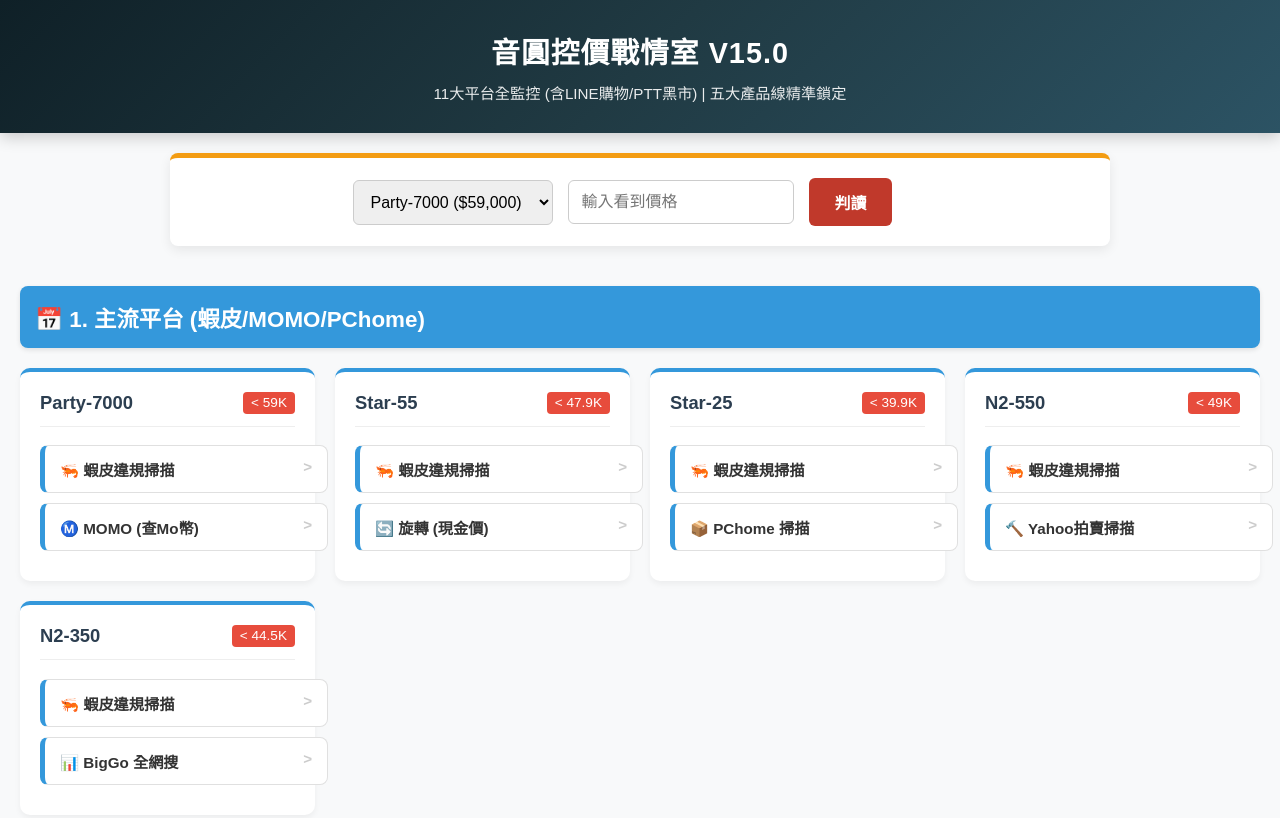
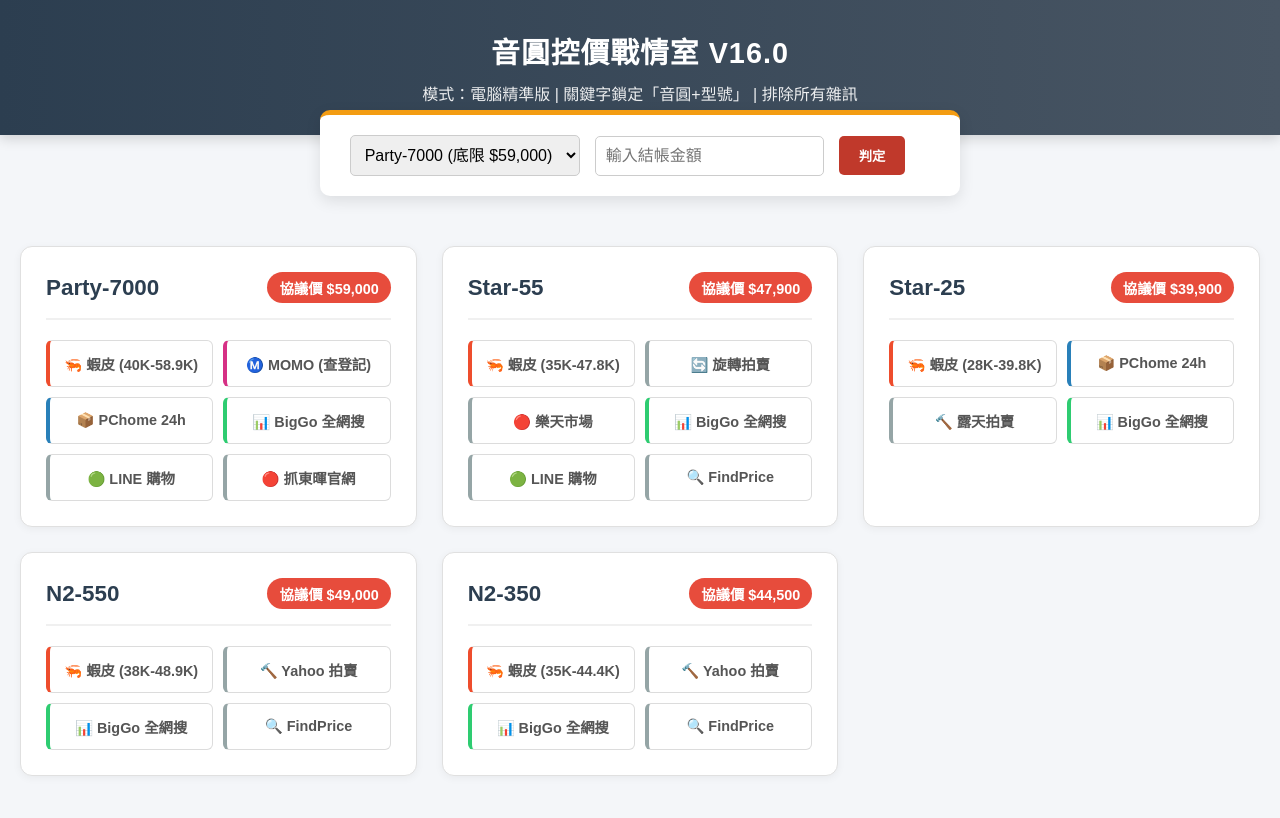
Before and after one commit to a91109711-wq/inyuan-audit, a plain HTML site: page index.html in a window 1280 px wide. Shown: the top 818 px of the page. Drawn offline with Linux system fonts and the light colour scheme.

Commit message:
Update title and styles for version 16.0

```diff
--- a/index.html
+++ b/index.html
@@ -3,133 +3,170 @@
 <head>
     <meta charset="UTF-8">
     <meta name="viewport" content="width=device-width, initial-scale=1.0">
-    <title>音圓控價戰情室 V15.0 (上帝視角版)</title>
+    <title>音圓控價戰情室 V16.0 (電腦精準版)</title>
     <style>
-        :root { --primary: #2c3e50; --schedule-bg: #eaf2f8; --spot-bg: #fdedec; --deep-bg: #e8daef; --card: #fff; }
-        body { font-family: "Microsoft JhengHei", Arial, sans-serif; margin: 0; padding: 0; color: #333; background: #f8f9fa; }
+        :root { --primary: #2c3e50; --bg: #f4f6f9; --card: #ffffff; --border: #e0e0e0; }
+        body { font-family: "Microsoft JhengHei", Arial, sans-serif; margin: 0; padding: 0; color: #333; background: var(--bg); }
 
         /* 標題區 */
-        .main-header { text-align: center; padding: 30px; background: linear-gradient(135deg, #0f2027, #203a43, #2c5364); color: white; box-shadow: 0 4px 15px rgba(0,0,0,0.2); }
-        .main-header h1 { margin: 0; font-size: 1.8rem; letter-spacing: 1px; }
-        .main-header p { margin: 10px 0 0; opacity: 0.9; font-size: 0.95rem; }
+        .header { text-align: center; padding: 30px; background: linear-gradient(to right, #2c3e50, #485563); color: white; box-shadow: 0 4px 12px rgba(0,0,0,0.15); }
+        .header h1 { margin: 0; font-size: 1.8rem; letter-spacing: 1px; }
+        .header p { margin: 10px 0 0; font-size: 1rem; opacity: 0.9; }
 
-        /* 計算機工具 */
-        .calc-panel { background: #fff; padding: 20px; max-width: 900px; margin: 20px auto; border-radius: 8px; box-shadow: 0 4px 12px rgba(0,0,0,0.08); display: flex; gap: 15px; justify-content: center; align-items: center; flex-wrap: wrap; border-top: 5px solid #f39c12; }
-        select, input { padding: 12px; border: 1px solid #ccc; border-radius: 6px; font-size: 1rem; width: 200px; }
-        button { padding: 12px 25px; background: #c0392b; color: white; cursor: pointer; border: none; font-weight: bold; border-radius: 6px; font-size: 1rem; transition: 0.3s; }
-        button:hover { background: #a93226; transform: scale(1.05); }
-        #checkResult { font-weight: bold; font-size: 1.1rem; padding: 0 10px; }
+        /* 計算機 */
+        .calc-wrapper { display: flex; justify-content: center; margin: -25px 0 30px; padding: 0 20px; }
+        .calc-panel { background: #fff; padding: 20px 30px; border-radius: 10px; box-shadow: 0 5px 15px rgba(0,0,0,0.1); display: flex; align-items: center; gap: 15px; border-top: 5px solid #f39c12; }
+        select, input { padding: 10px; border: 1px solid #ccc; border-radius: 5px; font-size: 1rem; }
+        button { padding: 10px 20px; background: #c0392b; color: white; border: none; border-radius: 5px; cursor: pointer; font-weight: bold; transition: 0.2s; }
+        button:hover { background: #a93226; }
+        #checkResult { font-weight: bold; margin-left: 10px; font-size: 1.1rem; }
 
-        /* 區域容器 */
-        .section { padding: 20px; max-width: 1250px; margin: 0 auto; }
-        .section-header { font-size: 1.4rem; font-weight: bold; margin-bottom: 20px; padding: 15px; border-radius: 8px; color: white; display: flex; align-items: center; box-shadow: 0 2px 5px rgba(0,0,0,0.1); }
+        /* 主容器 */
+        .container { max-width: 1400px; margin: 0 auto; padding: 20px; }
+        .grid-box { display: grid; grid-template-columns: repeat(auto-fit, minmax(350px, 1fr)); gap: 25px; }
 
-        /* 藍區 (排程) */
-        .blue-zone .section-header { background: #3498db; }
-        .blue-zone .card { border-top: 4px solid #3498db; }
+        /* 卡片樣式 */
+        .card { background: var(--card); padding: 25px; border-radius: 12px; box-shadow: 0 2px 8px rgba(0,0,0,0.05); border: 1px solid var(--border); transition: transform 0.2s; }
+        .card:hover { transform: translateY(-5px); box-shadow: 0 8px 20px rgba(0,0,0,0.1); }
 
-        /* 紫區 (深層) */
-        .purple-zone .section-header { background: #8e44ad; }
-        .purple-zone .card { border-top: 4px solid #8e44ad; background: #fbfbfd; }
+        /* 卡片標題 */
+        .card-header { display: flex; justify-content: space-between; align-items: center; border-bottom: 2px solid #f0f0f0; padding-bottom: 15px; margin-bottom: 20px; }
+        .card-header h2 { margin: 0; font-size: 1.4rem; color: #2c3e50; }
+        .price-limit { background: #e74c3c; color: white; padding: 5px 12px; border-radius: 20px; font-size: 0.9rem; font-weight: bold; }
 
-        /* 紅區 (突擊) */
-        .red-zone .section-header { background: #c0392b; }
-        .red-zone .card { border-top: 4px solid #c0392b; background: #fff5f5; }
+        /* 連結按鈕群組 */
+        .link-group { display: grid; grid-template-columns: 1fr 1fr; gap: 10px; }
+        .btn { display: flex; align-items: center; justify-content: center; padding: 12px; background: #fff; border: 1px solid #dcdcdc; border-radius: 6px; text-decoration: none; color: #555; font-size: 0.9rem; font-weight: 600; transition: 0.2s; }
+        .btn:hover { background: #f8f9fa; border-color: #999; color: #000; }
 
-        /* 格狀佈局 */
-        .grid-container { display: grid; grid-template-columns: repeat(auto-fit, minmax(280px, 1fr)); gap: 20px; }
-
-        /* 卡片設計 */
-        .card { background: var(--card); padding: 20px; border-radius: 10px; box-shadow: 0 3px 6px rgba(0,0,0,0.05); transition: 0.2s; }
-        .card:hover { transform: translateY(-5px); box-shadow: 0 8px 20px rgba(0,0,0,0.1); }
-        .card h3 { margin-top: 0; border-bottom: 1px solid #eee; padding-bottom: 12px; display: flex; justify-content: space-between; font-size: 1.15rem; color: #2c3e50; }
-        .badge { background: #e74c3c; color: white; padding: 3px 8px; border-radius: 4px; font-size: 0.85rem; font-weight: normal; }
-
-        /* 按鈕優化 */
-        .btn { display: block; width: 100%; padding: 12px; margin: 10px 0; background: #fff; border: 1px solid #e0e0e0; border-radius: 8px; text-decoration: none; color: #333; transition: 0.2s; font-weight: 600; font-size: 0.95rem; text-align: left; padding-left: 15px; position: relative; }
-        .btn::after { content: '>'; position: absolute; right: 15px; color: #ccc; }
-        .btn:hover { background: #f8f9fa; border-color: #bbb; color: #000; z-index: 1; }
-
-        .btn-blue { border-left: 5px solid #3498db; }
-        .btn-purple { border-left: 5px solid #8e44ad; }
-        .btn-red { border-left: 5px solid #e74c3c; }
+        /* 平台顏色識別 */
+        .shopee { border-left: 4px solid #ee4d2d; }
+        .momo { border-left: 4px solid #d63085; }
+        .pchome { border-left: 4px solid #2980b9; }
+        .biggo { border-left: 4px solid #2ecc71; }
+        .other { border-left: 4px solid #95a5a6; }
 
     </style>
 </head>
 <body>
 
-<div class="main-header">
-    <h1>音圓控價戰情室 V15.0</h1>
-    <p>11大平台全監控 (含LINE購物/PTT黑市) | 五大產品線精準鎖定</p>
+<div class="header">
+    <h1>音圓控價戰情室 V16.0</h1>
+    <p>模式：電腦精準版 | 關鍵字鎖定「音圓+型號」 | 排除所有雜訊</p>
 </div>
 
-<div class="calc-panel">
-    <select id="modelType">
-        <option value="59000">Party-7000 ($59,000)</option>
-        <option value="47900">Star-55 ($47,900)</option>
-        <option value="39900">Star-25 ($39,900)</option>
-        <option value="49000">N2-550 ($49,000)</option>
-        <option value="44500">N2-350 ($44,500)</option>
-    </select>
-    <input type="number" id="finalPrice" placeholder="輸入看到價格">
-    <button onclick="checkPrice()">判讀</button>
-    <span id="checkResult"></span>
+<div class="calc-wrapper">
+    <div class="calc-panel">
+        <select id="modelType">
+            <option value="59000">Party-7000 (底限 $59,000)</option>
+            <option value="47900">Star-55 (底限 $47,900)</option>
+            <option value="39900">Star-25 (底限 $39,900)</option>
+            <option value="49000">N2-550 (底限 $49,000)</option>
+            <option value="44500">N2-350 (底限 $44,500)</option>
+        </select>
+        <input type="number" id="finalPrice" placeholder="輸入結帳金額">
+        <button onclick="checkPrice()">判定</button>
+        <span id="checkResult"></span>
+    </div>
 </div>
 
-<div class="section blue-zone">
-    <div class="section-header">📅 1. 主流平台 (蝦皮/MOMO/PChome)</div>
-    <div class="grid-container">
+<div class="container">
+    <div class="grid-box">
 
         <div class="card">
-            <h3>Party-7000 <span class="badge">< 59K</span></h3>
-            <a href="https://shopee.tw/search?keyword=音圓%20Party-7000&minPrice=40000&maxPrice=58900&sortBy=price" target="_blank" class="btn btn-blue">🦐 蝦皮違規掃描</a>
-            <a href="https://www.momoshop.com.tw/search/searchShop.jsp?keyword=音圓%20Party-7000" target="_blank" class="btn btn-blue">Ⓜ️ MOMO (查Mo幣)</a>
+            <div class="card-header">
+                <h2>Party-7000</h2>
+                <span class="price-limit">協議價 $59,000</span>
+            </div>
+            <div class="link-group">
+                <a href="https://shopee.tw/search?keyword=音圓%20Party-7000&minPrice=40000&maxPrice=58900&sortBy=price" target="_blank" class="btn shopee">🦐 蝦皮 (40K-58.9K)</a>
+                <a href="https://www.momoshop.com.tw/search/searchShop.jsp?keyword=音圓%20Party-7000" target="_blank" class="btn momo">Ⓜ️ MOMO (查登記)</a>
+                <a href="https://ecshweb.pchome.com.tw/search/v3.3/?q=音圓%20Party-7000&price=40000-58900" target="_blank" class="btn pchome">📦 PChome 24h</a>
+                <a href="https://biggo.com.tw/s/音圓%20Party-7000/?price=40000-58900" target="_blank" class="btn biggo">📊 BigGo 全網搜</a>
+                <a href="https://buy.line.me/search?q=音圓%20Party-7000&priceFrom=40000&priceTo=58900" target="_blank" class="btn other">🟢 LINE 購物</a>
+                <a href="https://www.google.com/search?q=東暉國際+音圓+Party-7000" target="_blank" class="btn other">🔴 抓東暉官網</a>
+            </div>
         </div>
 
         <div class="card">
-            <h3>Star-55 <span class="badge">< 47.9K</span></h3>
-            <a href="https://shopee.tw/search?keyword=音圓%20Star-55&minPrice=35000&maxPrice=47800&sortBy=price" target="_blank" class="btn btn-blue">🦐 蝦皮違規掃描</a>
-            <a href="https://tw.carousell.com/search/音圓%20Star-55?price_start=30000&price_end=47000&sort_by=3" target="_blank" class="btn btn-blue">🔄 旋轉 (現金價)</a>
+            <div class="card-header">
+                <h2>Star-55</h2>
+                <span class="price-limit">協議價 $47,900</span>
+            </div>
+            <div class="link-group">
+                <a href="https://shopee.tw/search?keyword=音圓%20Star-55&minPrice=35000&maxPrice=47800&sortBy=price" target="_blank" class="btn shopee">🦐 蝦皮 (35K-47.8K)</a>
+                <a href="https://tw.carousell.com/search/音圓%20Star-55?price_start=30000&price_end=47000&sort_by=3" target="_blank" class="btn other">🔄 旋轉拍賣</a>
+                <a href="https://www.rakuten.com.tw/search/音圓%20Star-55/?min=35000&max=47800" target="_blank" class="btn other">🔴 樂天市場</a>
+                <a href="https://biggo.com.tw/s/音圓%20Star-55/?price=35000-47800" target="_blank" class="btn biggo">📊 BigGo 全網搜</a>
+                <a href="https://buy.line.me/search?q=音圓%20Star-55&priceFrom=35000&priceTo=47800" target="_blank" class="btn other">🟢 LINE 購物</a>
+                <a href="https://www.findprice.com.tw/g/音圓%20Star-55?min=35000&max=47800" target="_blank" class="btn other">🔍 FindPrice</a>
+            </div>
         </div>
 
         <div class="card">
-            <h3>Star-25 <span class="badge">< 39.9K</span></h3>
-            <a href="https://shopee.tw/search?keyword=音圓%20Star-25&minPrice=28000&maxPrice=39800&sortBy=price" target="_blank" class="btn btn-blue">🦐 蝦皮違規掃描</a>
-            <a href="https://ecshweb.pchome.com.tw/search/v3.3/?q=音圓%20Star-25&price=28000-39800" target="_blank" class="btn btn-blue">📦 PChome 掃描</a>
+            <div class="card-header">
+                <h2>Star-25</h2>
+                <span class="price-limit">協議價 $39,900</span>
+            </div>
+            <div class="link-group">
+                <a href="https://shopee.tw/search?keyword=音圓%20Star-25&minPrice=28000&maxPrice=39800&sortBy=price" target="_blank" class="btn shopee">🦐 蝦皮 (28K-39.8K)</a>
+                <a href="https://ecshweb.pchome.com.tw/search/v3.3/?q=音圓%20Star-25&price=28000-39800" target="_blank" class="btn pchome">📦 PChome 24h</a>
+                <a href="https://www.ruten.com.tw/find/?q=音圓%20Star-25&p=28000%2C39000&sort=rnk%2Fdc" target="_blank" class="btn other">🔨 露天拍賣</a>
+                <a href="https://biggo.com.tw/s/音圓%20Star-25/?price=28000-39800" target="_blank" class="btn biggo">📊 BigGo 全網搜</a>
+            </div>
         </div>
 
         <div class="card">
-            <h3>N2-550 <span class="badge">< 49K</span></h3>
-            <a href="https://shopee.tw/search?keyword=音圓%20N2-550&minPrice=38000&maxPrice=48900&sortBy=price" target="_blank" class="btn btn-blue">🦐 蝦皮違規掃描</a>
-            <a href="https://tw.bid.yahoo.com/search/auction/product?p=音圓%20N2-550&minp=38000&maxp=48900&sort=curp" target="_blank" class="btn btn-blue">🔨 Yahoo拍賣掃描</a>
+            <div class="card-header">
+                <h2>N2-550</h2>
+                <span class="price-limit">協議價 $49,000</span>
+            </div>
+            <div class="link-group">
+                <a href="https://shopee.tw/search?keyword=音圓%20N2-550&minPrice=38000&maxPrice=48900&sortBy=price" target="_blank" class="btn shopee">🦐 蝦皮 (38K-48.9K)</a>
+                <a href="https://tw.bid.yahoo.com/search/auction/product?p=音圓%20N2-550&minp=38000&maxp=48900&sort=curp" target="_blank" class="btn other">🔨 Yahoo 拍賣</a>
+                <a href="https://biggo.com.tw/s/音圓%20N2-550/?price=38000-48900" target="_blank" class="btn biggo">📊 BigGo 全網搜</a>
+                <a href="https://www.findprice.com.tw/g/音圓%20N2-550?min=38000&max=48900" target="_blank" class="btn other">🔍 FindPrice</a>
+            </div>
         </div>
 
         <div class="card">
-            <h3>N2-350 <span class="badge">< 44.5K</span></h3>
-            <a href="https://shopee.tw/search?keyword=音圓%20N2-350&minPrice=35000&maxPrice=44400&sortBy=price" target="_blank" class="btn btn-blue">🦐 蝦皮違規掃描</a>
-            <a href="https://biggo.com.tw/s/音圓%20N2-350/?price=35000-44400" target="_blank" class="btn btn-blue">📊 BigGo 全網搜</a>
+            <div class="card-header">
+                <h2>N2-350</h2>
+                <span class="price-limit">協議價 $44,500</span>
+            </div>
+            <div class="link-group">
+                <a href="https://shopee.tw/search?keyword=音圓%20N2-350&minPrice=35000&maxPrice=44400&sortBy=price" target="_blank" class="btn shopee">🦐 蝦皮 (35K-44.4K)</a>
+                <a href="https://tw.bid.yahoo.com/search/auction/product?p=音圓%20N2-350&minp=35000&maxp=44400&sort=curp" target="_blank" class="btn other">🔨 Yahoo 拍賣</a>
+                <a href="https://biggo.com.tw/s/音圓%20N2-350/?price=35000-44400" target="_blank" class="btn biggo">📊 BigGo 全網搜</a>
+                <a href="https://www.findprice.com.tw/g/音圓%20N2-350?min=35000&max=44400" target="_blank" class="btn other">🔍 FindPrice</a>
+            </div>
         </div>
 
     </div>
 </div>
 
-<div class="section purple-zone">
-    <div class="section-header">🕵️ 2. 深層死角 (LINE/FindPrice/PTT)</div>
-    <div class="grid-container">
+<script>
+    function checkPrice() {
+        let floor = parseFloat(document.getElementById('modelType').value);
+        let price = parseFloat(document.getElementById('finalPrice').value);
+        let result = document.getElementById('checkResult');
 
-        <div class="card">
-            <h3>🟢 LINE 購物 (抓回饋)</h3>
-            <a href="https://buy.line.me/search?q=音圓%20Party-7000&priceFrom=40000&priceTo=58900" target="_blank" class="btn btn-purple">🟢 抓 Party-7000 回饋</a>
-            <a href="https://buy.line.me/search?q=音圓%20Star-55&priceFrom=35000&priceTo=47800" target="_blank" class="btn btn-purple">🟢 抓 Star-55 回饋</a>
-        </div>
+        if(isNaN(price)) {
+            result.innerText = "請輸入金額";
+            result.style.color = "black";
+            return;
+        }
 
-        <div class="card">
-            <h3>🔍 FindPrice (搜小店)</h3>
-            <a href="https://www.findprice.com.tw/g/音圓%20N2-550?min=38000&max=48900" target="_blank" class="btn btn-purple">🔍 搜 N2-550 違規</a>
-            <a href="https://www.findprice.com.tw/g/音圓%20N2-350?min=35000&max=44400" target="_blank" class="btn btn-purple">🔍 搜 N2-350 違規</a>
-        </div>
+        if (price < floor) {
+            let diff = floor - price;
+            result.style.color = "#c0392b";
+            result.innerText = `❌ 違規！低於協議價 $${diff.toLocaleString()}`;
+        } else {
+            result.style.color = "#27ae60";
+            result.innerText = `✅ 合規`;
+        }
+    }
+</script>
 
-        <div class="card">
-            <h3>⚫ 論壇黑市 (抓倒貨)</h3>
-            <a href="https://www.google.com/search?q=site:ptt.cc+音圓+全新+出售" target="_blank" class="btn btn-purple">⚫ PTT 抓「全新出售」</a>
-            <a href="https://www.google.com/search?q=site:mobile01.com+音圓+出售" target="_blank" class="btn btn
+</body>
+</html>
```
